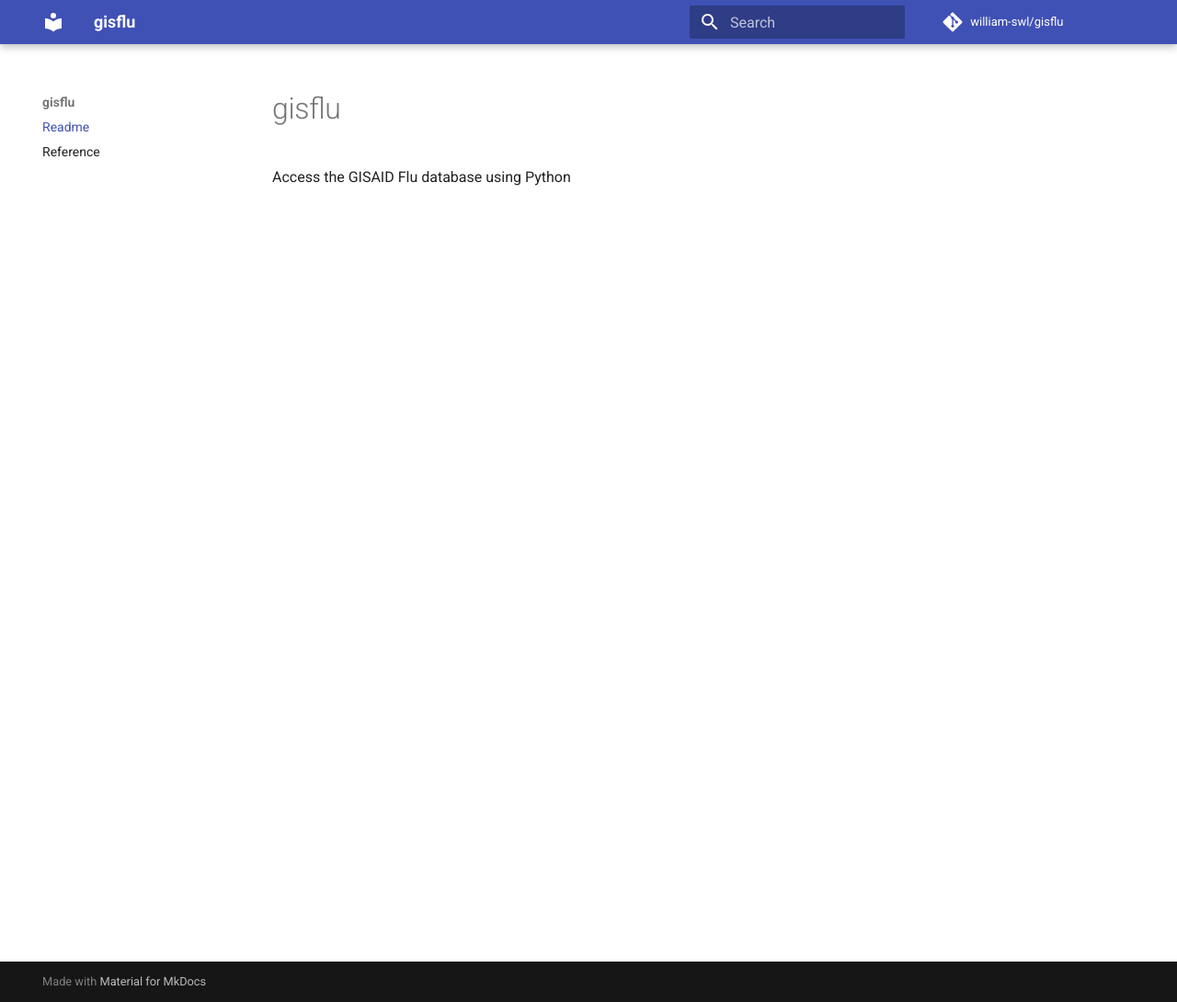
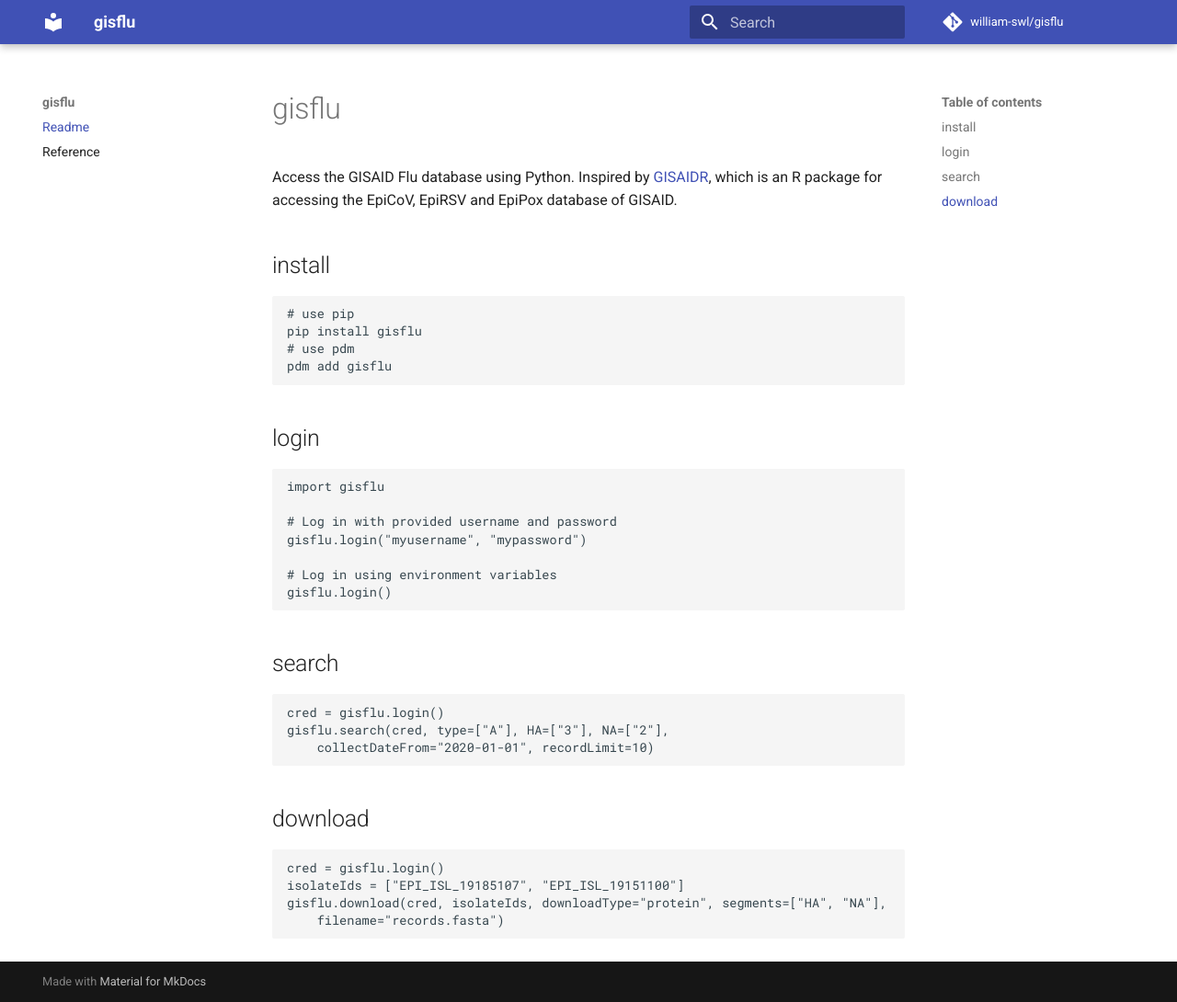
Before and after one commit to william-swl/gisflu, an MkDocs documentation site: the page built from docs/index.md, in a window 1280 px wide and 1090 px high. Shown: the whole window at 92% size. Built offline with MkDocs 1.6.1 and Material for MkDocs 9.7.7, drawn with Linux system fonts in a browser that asks for light colours; comment, search, counter and statistics services are not loaded.

Commit message:
docs: dev docs

````diff
--- a/docs/index.md
+++ b/docs/index.md
@@ -1,3 +1,41 @@
 # gisflu
 
-Access the GISAID Flu database using Python
+Access the GISAID Flu database using Python. Inspired by [GISAIDR](https://github.com/Wytamma/GISAIDR/tree/master), which is an R package for accessing the EpiCoV, EpiRSV and EpiPox database of GISAID.
+
+## install
+
+```sh
+# use pip
+pip install gisflu
+# use pdm
+pdm add gisflu
+```
+
+## login
+
+```python
+import gisflu
+
+# Log in with provided username and password
+gisflu.login("myusername", "mypassword")
+
+# Log in using environment variables
+gisflu.login()
+```
+
+## search
+
+```python
+cred = gisflu.login()
+gisflu.search(cred, type=["A"], HA=["3"], NA=["2"],
+    collectDateFrom="2020-01-01", recordLimit=10)
+```
+
+## download
+
+```python
+cred = gisflu.login()
+isolateIds = ["EPI_ISL_19185107", "EPI_ISL_19151100"]
+gisflu.download(cred, isolateIds, downloadType="protein", segments=["HA", "NA"],
+    filename="records.fasta")
+```
--- a/mkdocs.yml
+++ b/mkdocs.yml
@@ -16,5 +16,6 @@
 - Reference: reference.md
 
 
+
 theme:
   name: material
--- a/pyproject.toml
+++ b/pyproject.toml
@@ -39,4 +39,5 @@
 pythonpath = ["src"]
 
 [tool.pdm.scripts]
-docs = "mkdocs serve"
+docServe = "mkdocs serve"
+docPage = "mkdocs gh-deploy --clean"
````
Also changed, not shown: docs/dev.md (renamed from Note.md, +27 -5 lines), docs/img/gisflu-browsePage.png (added), docs/img/gisflu-downloadPage.png (added), docs/img/gisflu-firstPage.png (added), docs/img/gisflu-homePage.png (added), docs/img/gisflu-loginPage.png (added), docs/img/gisflu-resultPage.png (added).
